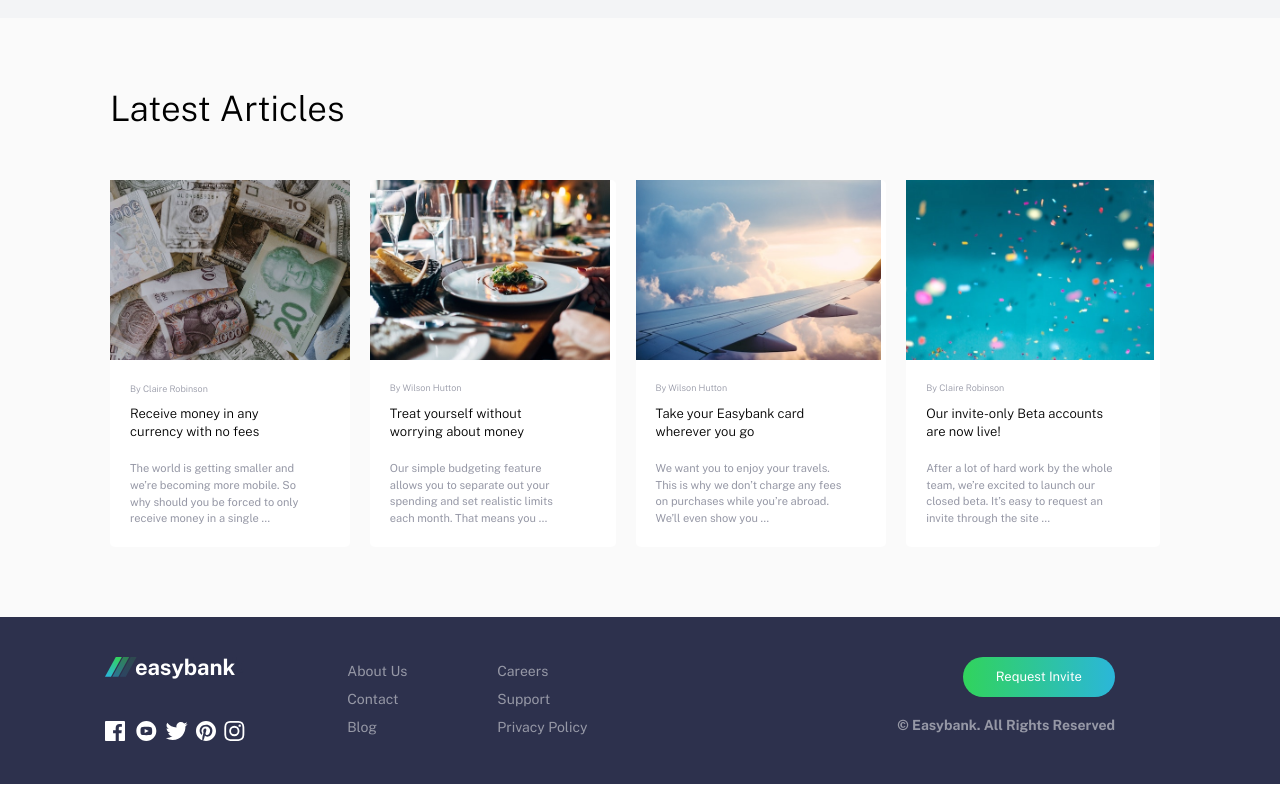
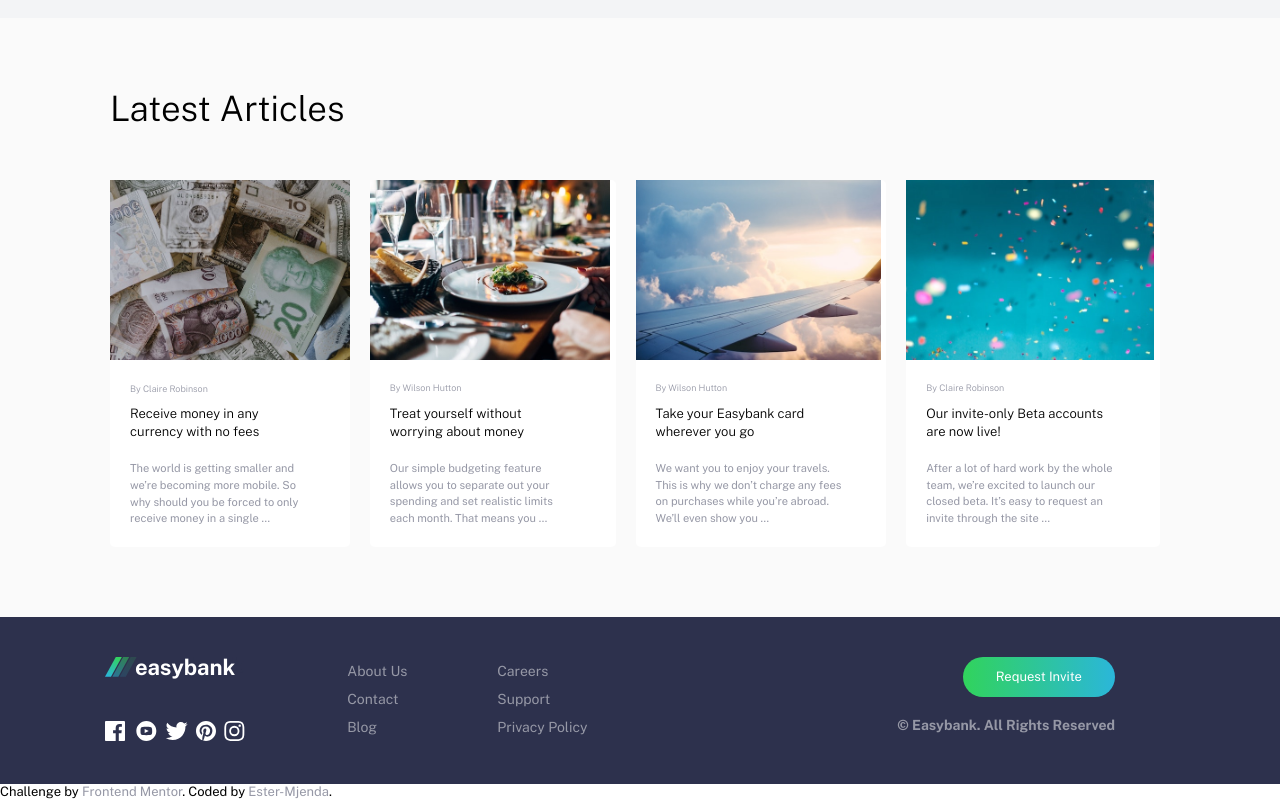
Before and after one commit to Ester-Mjenda/Easybank-landing-page-master, a plain HTML site: page index.html in a window 1280 px wide. Shown: the part 1102-1902 px from the top of the page. Drawn offline with nearby package versions, Linux system fonts and the light colour scheme.

Commit message:
Attribution

```diff
--- a/index.html
+++ b/index.html
@@ -190,5 +190,16 @@
         <h5>© Easybank. All Rights Reserved</h5>
       </div>
     </footer>
+    <div class="attribution">
+      Challenge by
+      <a href="https://www.frontendmentor.io?ref=challenge" target="_blank"
+        >Frontend Mentor</a
+      >. Coded by
+      <a
+        href="https://www.frontendmentor.io/profile/Ester-Mjenda"
+        target="_blank"
+        >Ester-Mjenda</a
+      >.
+    </div>
   </body>
 </html>
```
